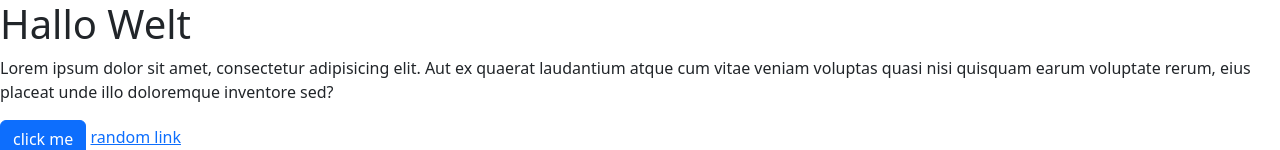
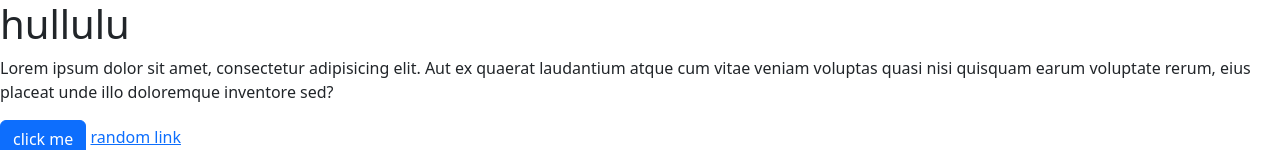
Before and after one commit to Real-istic/QuizApp, a website: page index.html in a window 1280 px wide. Shown: the top 150 px of the page. Drawn offline with nearby package versions, Linux system fonts and the light colour scheme.

Commit message:
hullu added

```diff
--- a/index.html
+++ b/index.html
@@ -8,7 +8,7 @@
     <title>QuizApp</title>
 </head>
 <body>
-    <h1>Hallo Welt</h1>
+    <h1>hullulu</h1>
     <p>Lorem ipsum dolor sit amet, consectetur adipisicing elit. Aut ex quaerat laudantium atque cum vitae veniam voluptas quasi nisi quisquam earum voluptate rerum, eius placeat unde illo doloremque inventore sed?</p>
     <button class="btn btn-primary">click me</button> <a href="#">random link</a>
     <div class="card mb-3" style="max-width: 540px;">
```
